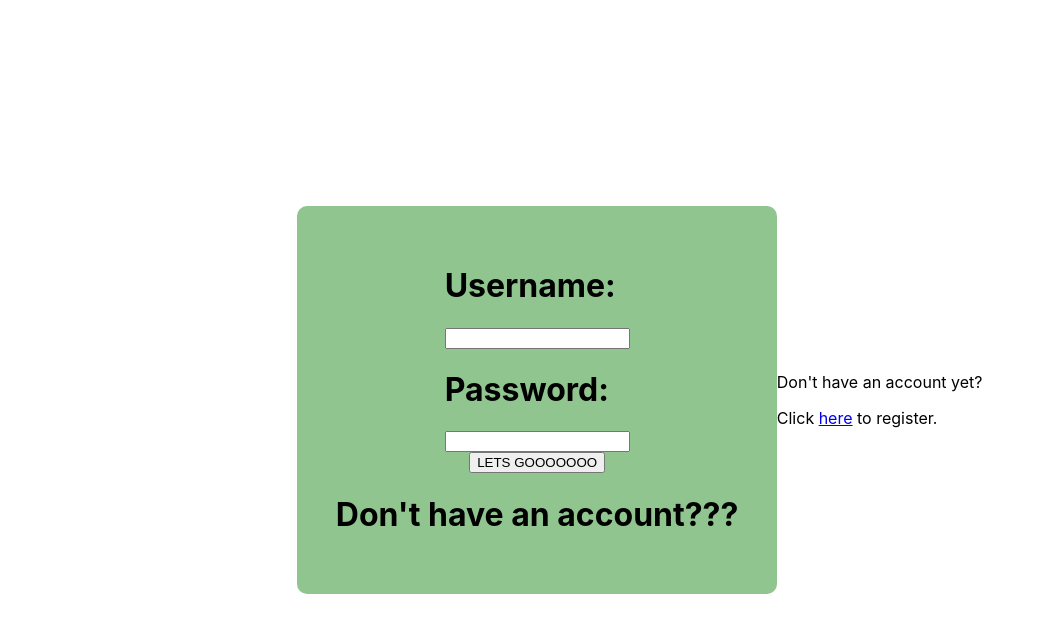
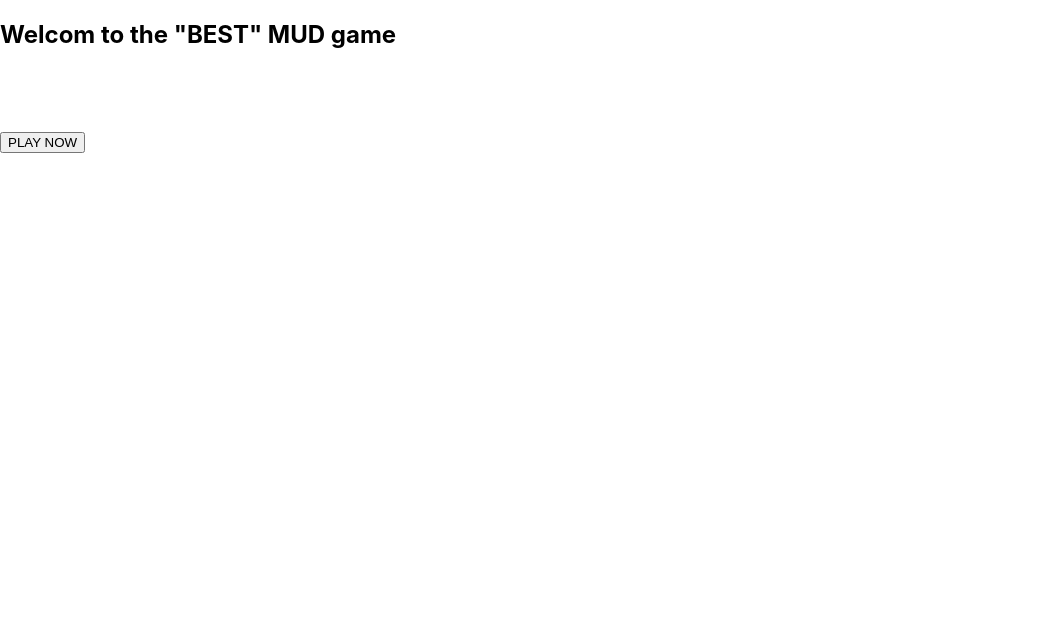
Before and after one commit to python-game-mud/fe, a React (Create React App) app: page / in a window 1280 px wide. Shown: the top 632 px of the page, without its empty margins (0-1045 px from the left). Built offline with nearby package versions, Linux system fonts and the light colour scheme.

Commit message:
add a route for the home page; make the game route a protected route

```diff
--- a/src/App.js
+++ b/src/App.js
@@ -4,13 +4,16 @@
 import Register from "./Login/Register";
 import Login from "./Login/Login";
 import Map from "./Game/Map";
+import Home from "./Home";
+import ProtectedRoute from "./ProtectedRoute";
 
 function App() {
 	return (
 		<>
-			<Route exact path="/" component={Login} />
+			<Route exact path="/" component={Home} />
+			<Route exact path="/login" component={Login} />
 			<Route exact path="/register" component={Register} />
-			<Route path="/game" component={Map} />
+			<Route path="/game" component={ProtectedRoute(Map)} />
 		</>
 	);
 }
```
